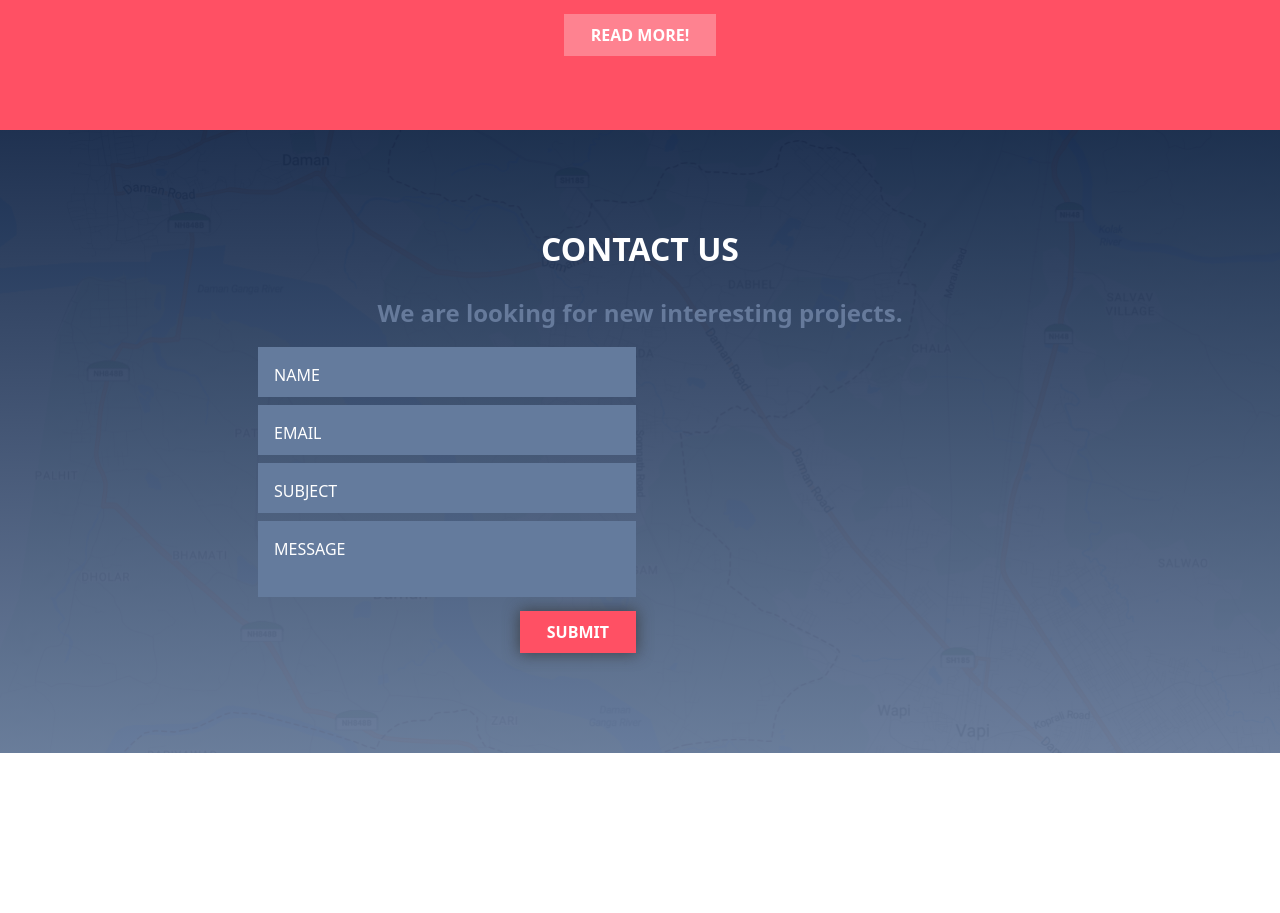
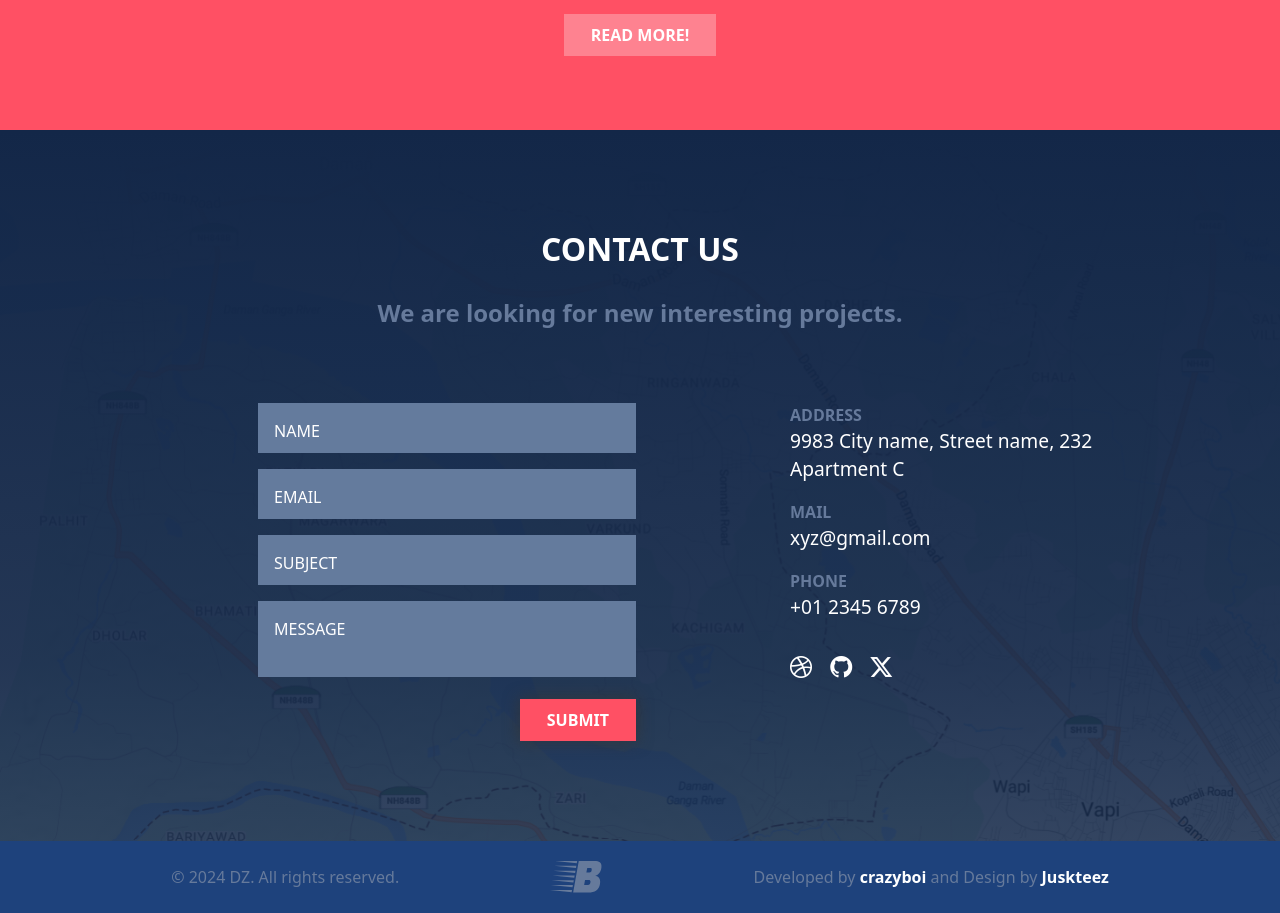
Before and after one commit to crazyboi14dz/Brench, a plain HTML site: page index.html in a window 1280 px wide. Shown: the part 4400-5313 px from the top of the page. Before the commit the page ends 5153 px from the top, so only its background shows below. Drawn offline with nearby package versions, Linux system fonts and the light colour scheme; a script that the page names is missing.

Commit message:
footer added

```diff
--- a/css/style.css
+++ b/css/style.css
@@ -537,8 +537,8 @@ Contact us
 .section-contact::before {
     position: absolute;
     content: '';
-    background: linear-gradient(0deg, rgba(100, 119, 151, 1.0), rgba(20, 39, 72, 1.0));
-    opacity: 0.95;
+    background: rgb(19, 39, 72);
+    background: linear-gradient(180deg, rgba(19, 39, 72, 1) 0%, rgba(19, 39, 72, 0.9271358201483718) 75%, rgba(19, 39, 72, 0.8599089293920693) 100%);
     width: 100%;
     height: 100%;
     top: 0;
@@ -582,6 +582,13 @@ Contact form
 .section-contact .contact-content .contact-padding {
     padding-right: 150px;
     padding-left: 150px;
+}
+
+@media (max-width:768px) {
+    .section-contact .contact-content .contact-padding {
+        padding-right: 0;
+        padding-left: 0;
+    }
 }
 
 .section-contact .contact-content .contact-form .contact-grp .contact-input,
@@ -658,3 +665,62 @@ Contact form
     transform: translateX(0%);
     transition: all 0.5s ease-in-out;
 }
+
+.section-contact .contact-content .contact-form .contact-grp .contact-textarea+.label-name::after,
+.section-contact .contact-content .contact-form .contact-grp .contact-textarea+.label-name::after {
+    bottom: 3px;
+}
+
+/* +++++++++++++++
+contact info
+++++++++++++++++++ */
+
+
+.section-contact .contact-content .contact-info {
+    display: flex;
+    height: 83%;
+    flex-direction: column;
+    justify-content: space-between;
+}
+
+.section-contact .contact-content .contact-info .info-content .info span {
+    color: #667a9b;
+    font-weight: 700;
+    text-transform: uppercase;
+}
+
+.section-contact .contact-content .contact-info .info-content .info p {
+    font-size: larger;
+    color: var(--dz-white);
+}
+
+.section-contact .contact-content .contact-info .info-social a {
+    font-size: 22px;
+    text-decoration: none;
+    color: var(--dz-white);
+    margin-right: 14px;
+}
+
+
+
+
+/* +++++++++++++++
+footer
+++++++++++++++++++ */
+footer{
+    padding: 20px;
+    background-color: #1e427c;
+}
+footer p{
+    color: #667a9b;
+    margin: 0;
+}
+footer p a{
+    text-decoration: none;
+    font-weight: 700;
+    color: white;
+}
+footer img{
+    width: 52px;
+    color: #667a9b;
+}
--- a/index.html
+++ b/index.html
@@ -649,11 +649,11 @@
                                 <h2>contact us</h2>
                                 <p>We are looking for new interesting projects.</p>
                             </div>
-                            <div class="row justify-content-center align-items-end g-2">
-                                <div class="col contact-padding">
+                            <div class="row justify-content-center g-2 mt-5">
+                                <div class="col-12 col-lg contact-padding">
 
                                     <form class="contact-form">
-                                        <div class="row flex-column g-2">
+                                        <div class="row flex-column g-3">
                                             <div class="col">
                                                 <div class="contact-grp">
                                                     <input type="text" class="contact-input" id="name-input" required>
@@ -698,8 +698,32 @@
                                     </form>
 
                                 </div>
-                                <div class="col">
 
+                                <div class="col-12 col-lg">
+                                    <div class="contact-info">
+                                        <div class="info-content">
+                                            <div class="info">
+                                                <span>Address</span>
+                                                <p>9983 City name, Street name, 232 Apartment C</p>
+                                            </div>
+                                            <div class="info">
+                                                <span>mail</span>
+                                                <p>xyz@gmail.com</p>
+                                            </div>
+                                            <div class="info">
+                                                <span>phone</span>
+                                                <p>+01 2345 6789</p>
+                                            </div>
+                                        </div>
+                                        <div class="info-social">
+                                            <a href="https://dribbble.com/crazyboi_14dz" target="_blank"><i
+                                                    class="bi bi-dribbble"></i></a>
+                                            <a href="https://github.com/crazyboi14dz" target="_blank"><i
+                                                    class="bi bi-github"></i></a>
+                                            <a href="https://twitter.com/14dzCrazyboi" target="_blank"><i
+                                                    class="bi bi-twitter-x"></i></a>
+                                        </div>
+                                    </div>
                                 </div>
                             </div>
                         </div>
@@ -708,6 +732,13 @@
             </div>
         </section>
     </main>
+    <footer>
+        <div class="d-flex text-center justify-content-evenly align-items-center">
+            <p>&copy 2024 DZ. All rights reserved.</p>
+            <img src="images/logo.svg" alt="logo">
+            <p>Developed by <a href="https://bento.me/crazyboi14dz" target="_blank">crazyboi</a> and Design by <a href="https://www.behance.net/Juskteez" target="_blank">Juskteez</a></p>
+        </div>
+    </footer>
     <script src="https://cdn.jsdelivr.net/npm/bootstrap@5.3.3/dist/js/bootstrap.bundle.min.js"
         integrity="sha384-YvpcrYf0tY3lHB60NNkmXc5s9fDVZLESaAA55NDzOxhy9GkcIdslK1eN7N6jIeHz"
         crossorigin="anonymous"></script>
```
Also changed, not shown: js/script.js (deleted, +0 -33 lines), images/logo.svg (added).
